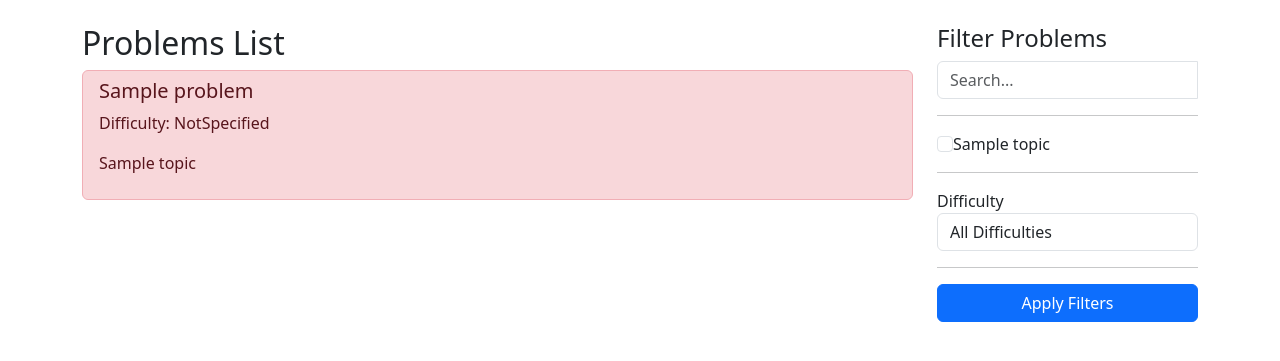
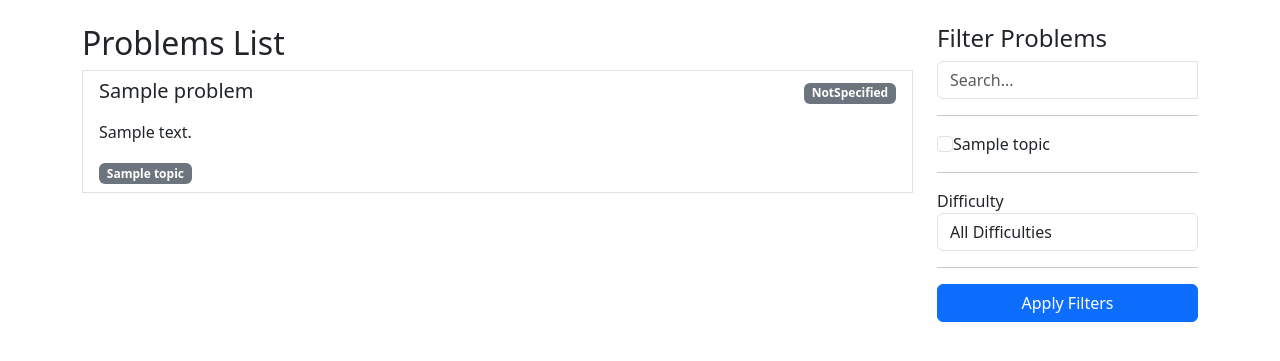
Before and after one commit to mobinic1101/leetcode-frontend, a Flask app: template templates/problems.html in a window 1280 px wide. Shown: the part 56-417 px from the top of the page. Run offline with Flask 3, Linux system fonts and the light colour scheme; the template is opened without the code that fills it: most values are stand-ins (such as "Sample title", 1, 10 or a date in 2020); some libraries are stand-ins or nearby versions.

Commit message:
redecorate problems.html

```diff
--- a/templates/problems.html
+++ b/templates/problems.html
@@ -6,35 +6,32 @@
     <!-- Problems List -->
     <div class="col-md-9">
       <h2>Problems List</h2>
-      <ul class="list-group">
+      <ul class="list-group list-group-flush">
         <!-- Loop through the problems list -->
          {% for problem in problems %}
          {% set diff = problem["difficulty"] %}
-          {% if diff == 1 %}
-        <li class="list-group-item list-group-item-primary">
-          <h5>{{ problem["title"] }}</h5>
-          <p>Difficulty: Easy</p>
-          <p>{{ problem["topic"] }}</p>
-        </li>
-          {% elif diff == 2 %}
-        <li class="list-group-item list-group-item-warning">
-          <h5>{{ problem["title"] }}</h5>
-          <p>Difficulty: Medium</p>
-          <p>{{ problem["topic"] }}</p>
-        </li>
-          {% elif diff == 3 %}
-        <li class="list-group-item list-group-item-danger">
-          <h5>{{ problem["title"] }}</h5>
-          <p>Difficulty: Hard</p>
-          <p>{{ problem["topic"] }}</p>
-        </li>
-          {% else %}
-        <li class="list-group-item list-group-item-danger">
-          <h5>{{ problem["title"] }}</h5>
-          <p>Difficulty: NotSpecified</p>
-          <p>{{ problem["topic"] }}</p>
-        </li>
-          {% endif %}
+        <a href="{{ url_for('views.problem', problem_id=problem['id']) }}" class="text-decoration-none">
+          <li class="list-group-item list-group-item-action">
+            <div class="d-flex justify-content-between">
+                <h5>{{ problem["title"] }}</h5>
+              <p>
+                {% if diff == 1 %}
+                  <span class="badge bg-primary">Easy</span>
+                {% elif diff == 2 %}
+                  <span class="badge bg-warning">Medium</span>
+                {% elif diff == 3 %}
+                  <span class="badge bg-danger">Hard</span>
+                {% else %}
+                  <span class="badge bg-secondary">NotSpecified</span>
+                {% endif %}
+              </p>
+            </div>
+            <div>
+              <p>{{ problem["description"] }}</p>
+              <span class="badge bg-secondary">{{ problem["topic"] }}</span>
+            </div>
+          </li>
+        </a>
         {% endfor %}
         <!-- Continue for more problems -->
       </ul>
--- a/views.py
+++ b/views.py
@@ -121,4 +121,7 @@ def problems():
     # pprint(problems_and_topics)
     return render_template("problems.html", **user, **problems_and_topics, page_name=page_name)
 
-    # TODO: capture multiple selected topics in your backend to filter based on multiple topics.
+
+@views.route("/problem/<int:problem_id>", methods=["GET", "POST"])
+def problem(problem_id):
+    return f"SORRY NOT IMPLEMENTED YET problem id == {problem_id}"
```
